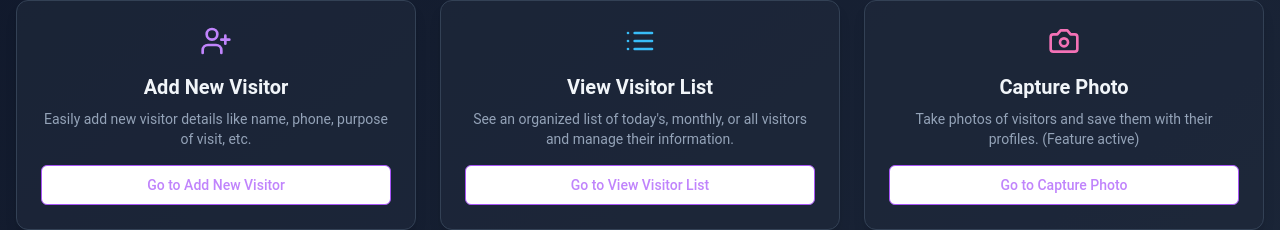
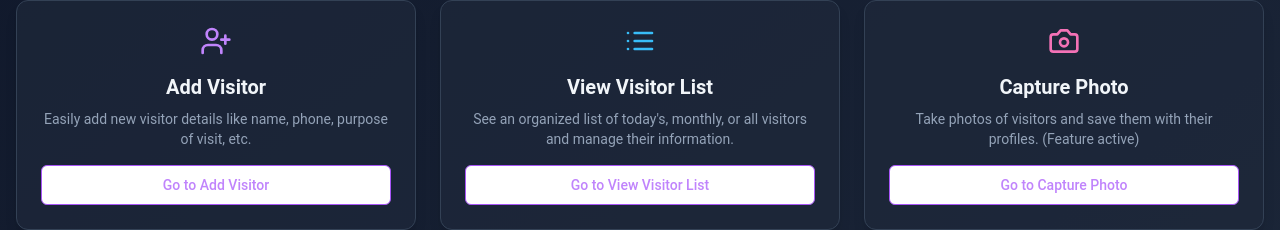
Before and after one commit to Nabab-Sharif/MNR-Group-Visitor-App, a React (Vite) app: page / in a window 1280 px wide. Shown: the part 256-486 px from the top of the page. Built offline with nearby package versions, Linux system fonts and the light colour scheme.

Commit message:
content change

```diff
--- a/src/App.jsx
+++ b/src/App.jsx
@@ -193,7 +193,7 @@ const HomePage = () => {
       <div className="grid md:grid-cols-3 gap-6 mb-12">
         <FeatureCard
           icon={<UserPlus size={32} className="text-purple-400" />}
-          title="Add New Visitor"
+          title="Add Visitor"
           description="Easily add new visitor details like name, phone, purpose of visit, etc."
           linkTo="/add-visitor"
         />
```
